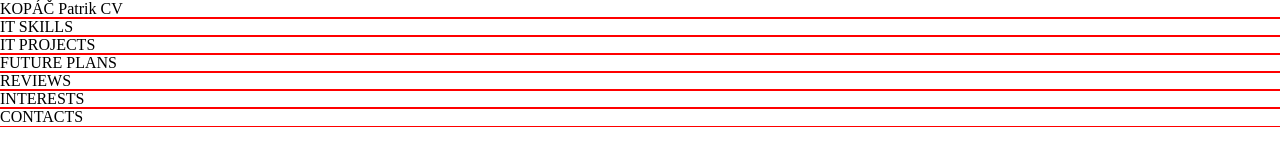
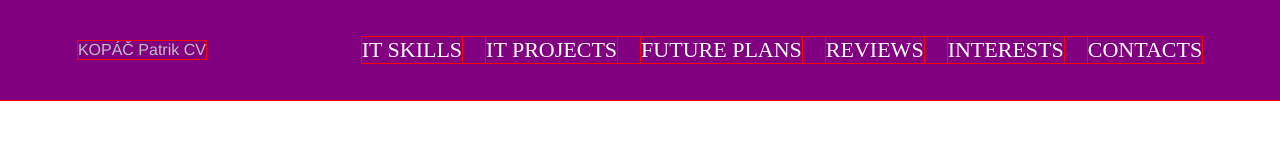
Before and after one commit to patrik-kopac/MY-PROJECT---CV, a plain HTML site: page index.html in a window 1280 px wide. Drawn offline with Linux system fonts and the light colour scheme.

Commit message:
css - nav - main editing

```diff
--- a/css/style.css
+++ b/css/style.css
@@ -15,3 +15,47 @@
 .uppercase {
     text-transform: uppercase;
 }
+
+
+
+
+/************************************NAV*********************************************/
+.nav {
+    width: 100vw;
+    height: 100px;
+
+    background-color: purple;
+
+    position: fixed;
+    left: 0;
+    top: 0;
+
+    display: flex;
+    justify-content: space-around;
+    align-items: center;
+}
+
+
+
+/**********************brand************************/
+.brand {
+    color: silver;
+    font-family: 'Franklin Gothic Medium', 'Arial Narrow', Arial, sans-serif;
+
+    text-align: center;
+}
+
+
+
+/**********************navigation************************/
+.navigation li {
+    display: inline-block;
+    text-align: center;
+
+    color: white;
+    font-size: 22px;
+}
+
+.navigation li:not(:first-child) {
+    margin-left: 20px;
+}
```
